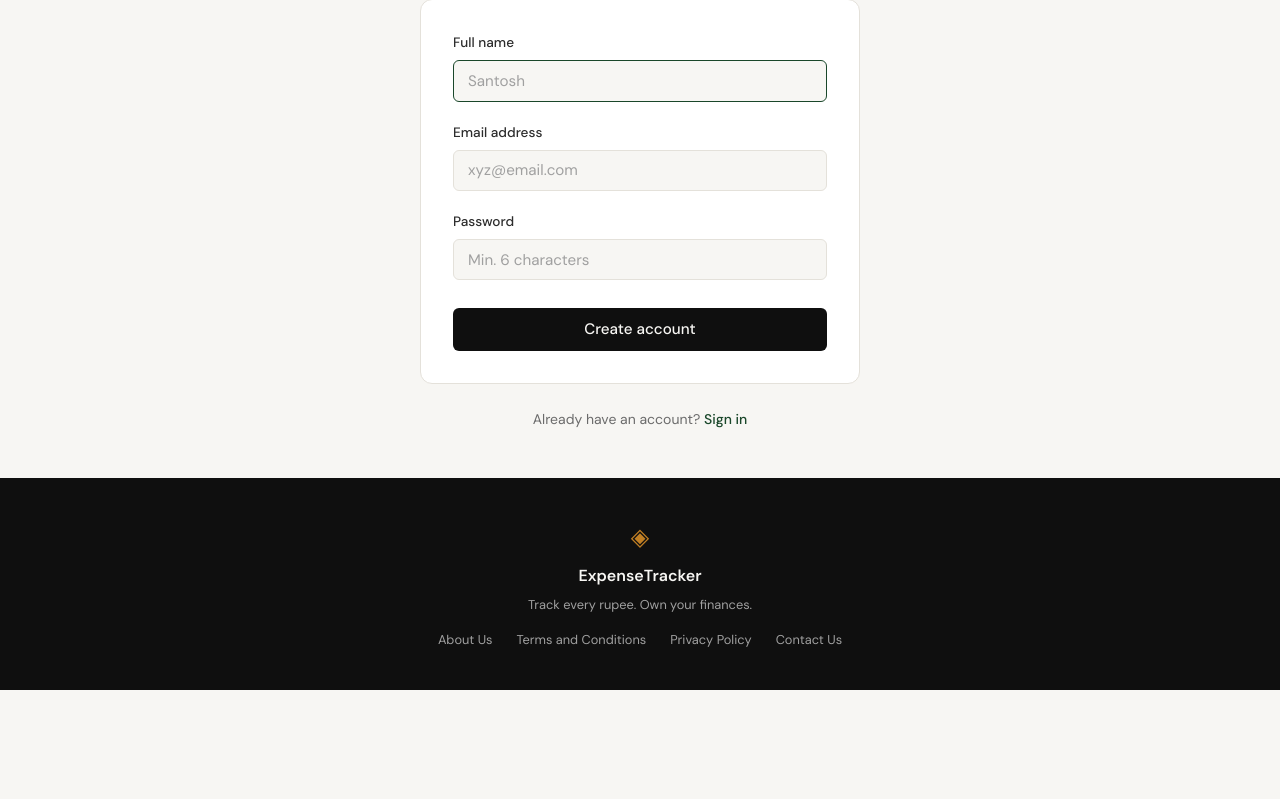
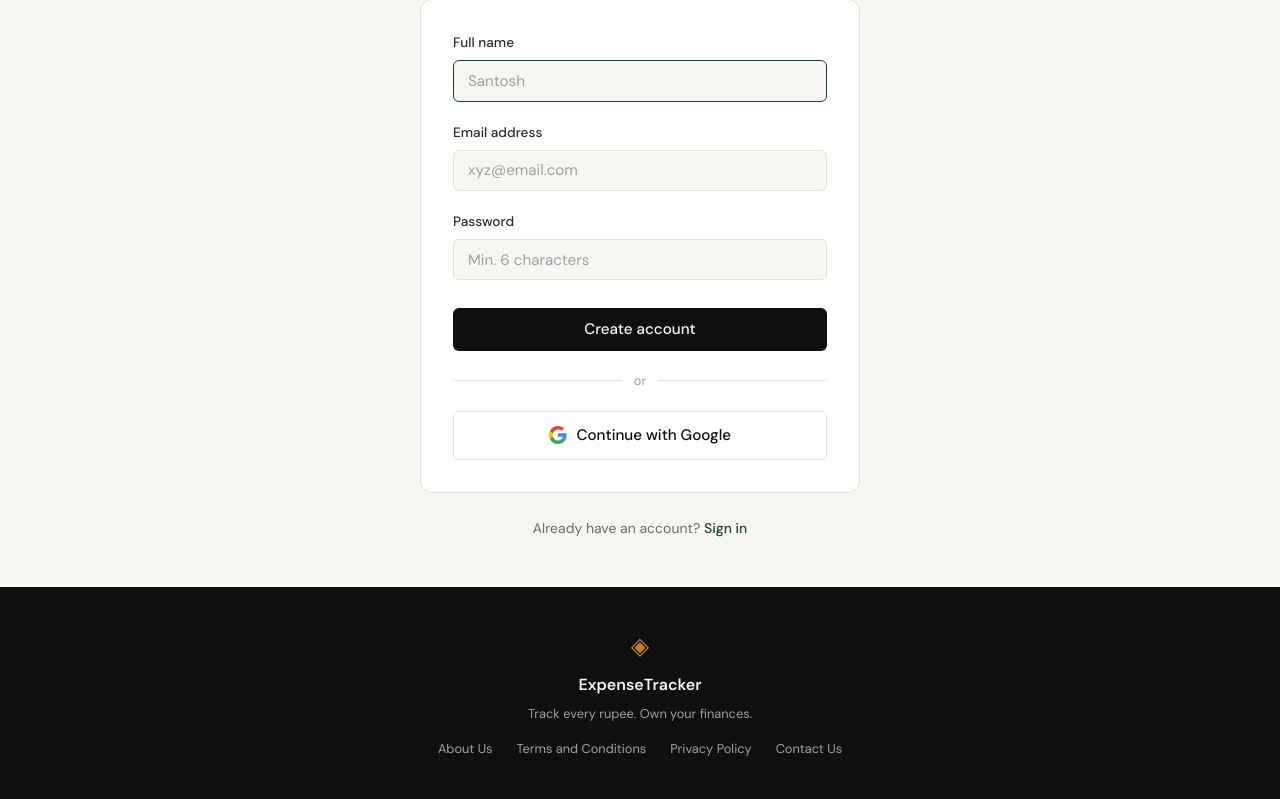
Before and after one commit to SGsantos55/Expense-tracker, a Flask app: page /register in a window 1280 px wide. Shown: the part 220-1019 px from the top of the page. Before the commit the page ends 910 px from the top, so only its background shows below. Run offline with Flask 3, Linux system fonts and the light colour scheme.

Commit message:
implemented google-oauth

```diff
--- a/app.py
+++ b/app.py
@@ -3,8 +3,9 @@ from werkzeug.security import generate_password_hash, check_password_hash
 from datetime import datetime, date as date_obj, timedelta
 import os
 from dotenv import load_dotenv
+from authlib.integrations.flask_client import OAuth
 from database.db import get_db, init_db, seed_db
-from database.queries import get_user_by_id, get_summary_stats, get_recent_transactions, get_category_breakdown, insert_expense, get_expense_by_id, update_expense, delete_expense as db_delete_expense, insert_contact_message, get_all_contact_messages, get_expenses_for_export
+from database.queries import get_user_by_id, get_summary_stats, get_recent_transactions, get_category_breakdown, insert_expense, get_expense_by_id, update_expense, delete_expense as db_delete_expense, insert_contact_message, get_all_contact_messages, get_expenses_for_export, get_user_by_google_id, get_user_by_email, link_google_id, create_oauth_user
 from database.excel import build_expense_workbook
 
 load_dotenv()
@@ -15,6 +16,19 @@ ADMIN_EMAIL = os.environ.get("ADMIN_EMAIL", "")
 
 app = Flask(__name__)
 app.secret_key = "spendly-dev-secret-key-change-in-production"
+
+# ------------------------------------------------------------------ #
+# OAuth (Google) configuration                                        #
+# ------------------------------------------------------------------ #
+
+oauth = OAuth(app)
+oauth.register(
+    name="google",
+    client_id=os.environ.get("OAUTH_CLIENT_ID"),
+    client_secret=os.environ.get("OAUTH_CLIENT_SECRET"),
+    server_metadata_url="https://accounts.google.com/.well-known/openid-configuration",
+    client_kwargs={"scope": "openid email profile"},
+)
 
 with app.app_context():
     init_db()
@@ -187,13 +201,61 @@ def login():
         ).fetchone()
         conn.close()
 
-        if user and check_password_hash(user["password_hash"], password):
+        if user and user["password_hash"] and check_password_hash(user["password_hash"], password):
             session["user_id"] = user["id"]
             return redirect(url_for("profile"))
 
         return render_template("login.html", error="Invalid email or password", email=email)
 
     return render_template("login.html")
+
+
+# ------------------------------------------------------------------ #
+# Google OAuth login                                                   #
+# ------------------------------------------------------------------ #
+
+@app.route("/login/google")
+def login_google():
+    redirect_uri = url_for("login_google_callback", _external=True)
+    return oauth.google.authorize_redirect(redirect_uri)
+
+
+@app.route("/login/google/callback")
+def login_google_callback():
+    try:
+        token = oauth.google.authorize_access_token()
+    except Exception as e:
+        app.logger.error(f"Google OAuth failed: {e}")
+        flash("Google sign-in failed. Please try again.")
+        return redirect(url_for("login"))
+
+    userinfo = token.get("userinfo")
+    if not userinfo:
+        userinfo = oauth.google.userinfo(token=token)
+
+    google_id = userinfo.get("sub")
+    email = (userinfo.get("email") or "").strip().lower()
+    name = userinfo.get("name") or (email.split("@")[0] if email else "User")
+
+    if not google_id or not email:
+        flash("Google sign-in did not return the required account details.")
+        return redirect(url_for("login"))
+
+    # Match by google_id first, then link an existing email account, else create.
+    user = get_user_by_google_id(google_id)
+    if user:
+        user_id = user["id"]
+    else:
+        existing = get_user_by_email(email)
+        if existing:
+            user_id = existing["id"]
+            if not existing["google_id"]:
+                link_google_id(user_id, google_id)
+        else:
+            user_id = create_oauth_user(name, email, google_id)
+
+    session["user_id"] = user_id
+    return redirect(url_for("profile"))
 
 
 @app.route("/terms")
--- a/database/db.py
+++ b/database/db.py
@@ -22,7 +22,8 @@ def init_db():
                 id INTEGER PRIMARY KEY AUTOINCREMENT,
                 name TEXT NOT NULL,
                 email TEXT UNIQUE NOT NULL,
-                password_hash TEXT NOT NULL,
+                password_hash TEXT,
+                google_id TEXT UNIQUE,
                 created_at TEXT DEFAULT (datetime('now'))
             )
         ''')
--- a/requirements.txt
+++ b/requirements.txt
@@ -5,3 +5,5 @@ pytest-flask==1.3.0
 gunicorn==23.0.0
 python-dotenv==1.0.1
 openpyxl==3.1.5
+Authlib==1.9.1
+requests==2.34.2
--- a/static/css/style.css
+++ b/static/css/style.css
@@ -508,6 +508,57 @@ a { color: inherit; text-decoration: none; }
 }
 
 .btn-submit:hover { background: var(--accent); }
+
+.auth-divider {
+    display: flex;
+    align-items: center;
+    text-align: center;
+    color: var(--ink-faint);
+    font-size: 0.8rem;
+    margin: 1.25rem 0;
+}
+
+.auth-divider::before,
+.auth-divider::after {
+    content: "";
+    flex: 1;
+    height: 1px;
+    background: var(--border);
+}
+
+.auth-divider span {
+    padding: 0 0.75rem;
+}
+
+.btn-google {
+    display: flex;
+    align-items: center;
+    justify-content: center;
+    gap: 0.6rem;
+    width: 100%;
+    padding: 0.7rem;
+    background: var(--paper-card);
+    color: var(--ink);
+    border: 1px solid var(--border);
+    border-radius: var(--radius-sm);
+    font-family: var(--font-body);
+    font-size: 0.95rem;
+    font-weight: 500;
+    text-decoration: none;
+    cursor: pointer;
+    transition: background 0.2s, border-color 0.2s;
+}
+
+.btn-google:hover {
+    background: var(--paper-warm);
+    border-color: var(--ink-faint);
+}
+
+.btn-google-icon {
+    width: 18px;
+    height: 18px;
+    flex-shrink: 0;
+}
 
 .auth-switch {
     text-align: center;
--- a/templates/register.html
+++ b/templates/register.html
@@ -53,6 +53,18 @@
                 </div>
                 <button type="submit" class="btn-submit">Create account</button>
             </form>
+
+            <div class="auth-divider"><span>or</span></div>
+
+            <a href="{{ url_for('login_google') }}" class="btn-google">
+                <svg class="btn-google-icon" viewBox="0 0 18 18" aria-hidden="true" focusable="false">
+                    <path fill="#4285F4" d="M17.64 9.2c0-.64-.06-1.25-.16-1.84H9v3.48h4.84a4.14 4.14 0 0 1-1.8 2.72v2.26h2.92c1.7-1.57 2.68-3.88 2.68-6.62z"/>
+                    <path fill="#34A853" d="M9 18c2.43 0 4.47-.8 5.96-2.18l-2.92-2.26c-.8.54-1.84.86-3.04.86-2.34 0-4.32-1.58-5.03-3.7H.96v2.33A9 9 0 0 0 9 18z"/>
+                    <path fill="#FBBC05" d="M3.97 10.72a5.4 5.4 0 0 1 0-3.44V4.95H.96a9 9 0 0 0 0 8.1l3.01-2.33z"/>
+                    <path fill="#EA4335" d="M9 3.58c1.32 0 2.5.46 3.44 1.35l2.58-2.58C13.46.9 11.42 0 9 0A9 9 0 0 0 .96 4.95l3.01 2.33C4.68 5.16 6.66 3.58 9 3.58z"/>
+                </svg>
+                Continue with Google
+            </a>
         </div>
 
         <p class="auth-switch">
```
Also changed, not shown: database/queries.py (+51 -0 lines), templates/login.html (+12 -0 lines), .claude/specs/12-google-oauth.md (added).
